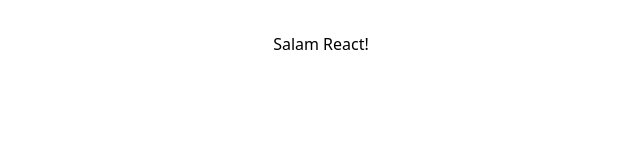
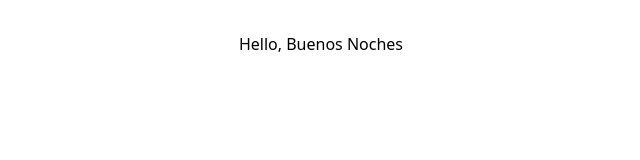
Before and after one commit to MasumaJaffery/Odin-React, a React (Vite) app: page / in a window 1280 px wide. Shown: the top 160 px of the page, without its empty margins (319-959 px from the left). Built offline with nearby package versions, Linux system fonts and the light colour scheme.

Commit message:
Greetings by M

```diff
--- a/src/components/greetings.jsx
+++ b/src/components/greetings.jsx
@@ -1,9 +1,24 @@
 import React from 'react';
+
+const currentDate = new Date();
+let time = currentDate.getHours();
+let greeting = "";
+if(time >= 0 && time <= 12) {
+  greeting = "Buenas Dais";
+} else if(time >= 12 && time <= 24) {
+  greeting = "Buenos Noches";
+} else {
+  greeting = "Salam";
+}
 
 const Greeting = () => {
   return (
-    <p className="text-blue-500">Salam React!</p>
+    <>
+    <h1 className="text-blue-500">Hello, {greeting}</h1>
+    </>
   );
 };
 
 export default Greeting;
+
+/*** Tada! Feliz Codificacion */
```
